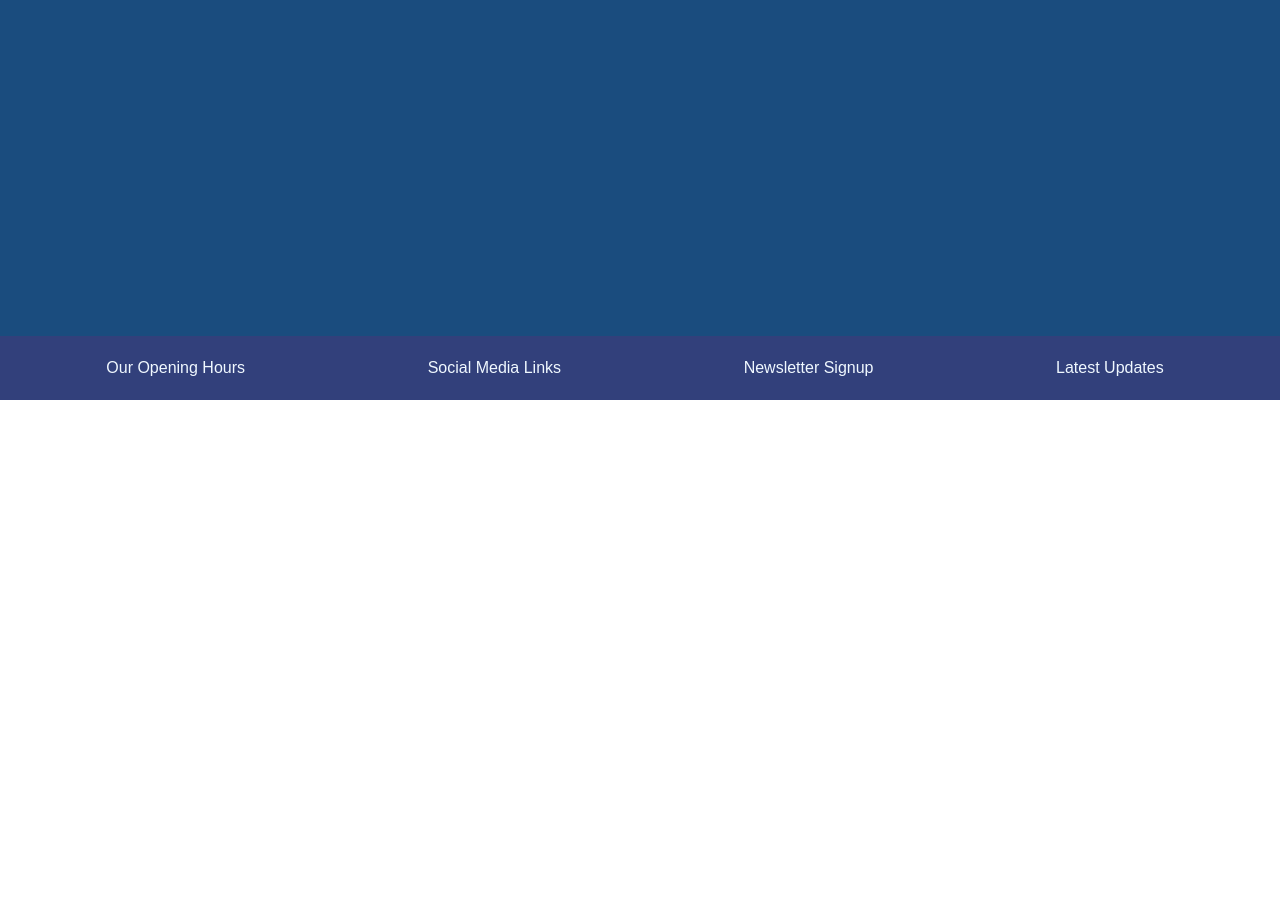
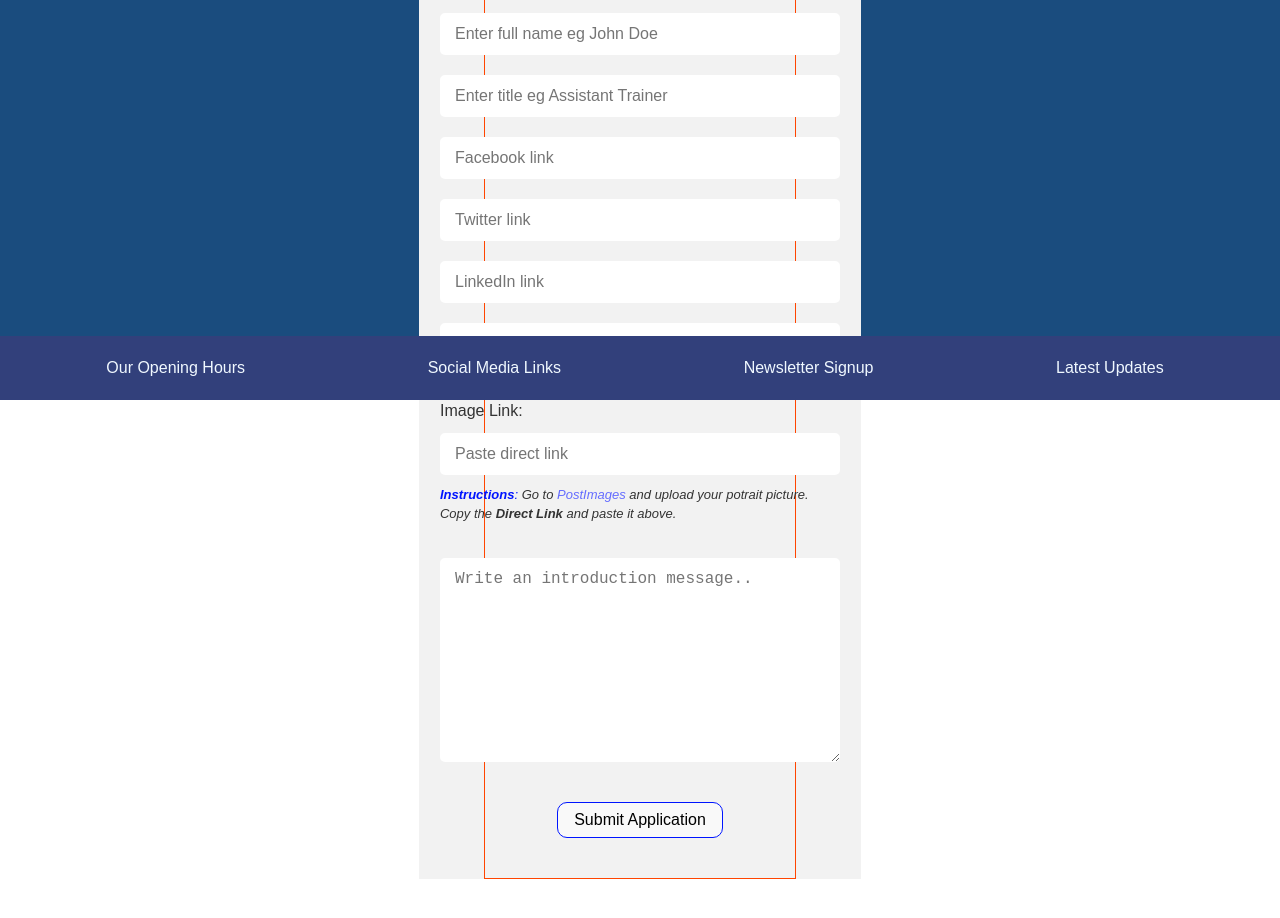
Before and after one commit to brianrono/Gym-Buddy, a React (Vite) app in the folder Gym-Buddy-frontend/: page /Trainers in a window 1280 px wide. Shown: the part 400-1318 px from the top of the page. Before the commit the page ends 800 px from the top, so only its background shows below. Built offline with nearby package versions, Linux system fonts and the light colour scheme.

Commit message:
Remove files not needed

```diff
--- a/Gym-Buddy-frontend/src/App.jsx
+++ b/Gym-Buddy-frontend/src/App.jsx
@@ -1,6 +1,9 @@
 import { useEffect, useState } from 'react';
 import Navbar from './components/Navbar';
 import Footer from './components/Footer';
+import Trainers from './components/Trainers';
+import { BrowserRouter, Switch, Route } from 'react-router-dom';
+
 
 function App() {
     const [darkMode, setDarkMode] = useState(false);
@@ -20,20 +23,19 @@ function App() {
 
   return (
     <div className={`app ${darkMode ? 'dark' : 'light'}`}>
-      <Navbar />
+    <Navbar />
       <img src='../public/darkmode.svg' alt='Dark mode icon' className={`dark-mode-icon ${darkMode ? 'dark' : 'light'}`}
         onClick={toggleDarkMode} />
       <h1 className='header'>Gym Buddy</h1>
-      <table>
-        <thead>
-          <tr>
-            <th>Name</th>
-            <th>Duration</th>
-            <th>Muscle Group</th>
-          </tr>
-        </thead>
-      </table>
+      <BrowserRouter>
+        <Switch>
+            <Route exact path='/Trainers'>
+              <Trainers />
+            </Route>
+        </Switch>
       <Footer />
+    </BrowserRouter>
+
     </div>
   );
 }
--- /dev/null
+++ b/Gym-Buddy-frontend/src/components/Trainers.css
@@ -0,0 +1,53 @@
+.join {
+    border: 1px solid orangered;
+    width: 70%;
+    display: flex;
+    flex-direction: column;
+    justify-content: center;
+    margin: 100px auto;
+    align-items: center;
+    padding-top: 30px;
+}
+
+.joinform {
+    display: flex;
+    flex-direction: column;
+    width: 50vh;
+}
+
+.joinform input,textarea {
+    margin: 10px 0;
+    font-size: 16px;
+    padding: 12px 15px;
+    border-radius: 5px;
+    border: none;
+}
+
+em {
+    font-weight: 300;
+    font-size: 13px;
+}
+
+.joinform button {
+    width: fit-content;
+    margin: auto;
+    padding: 8px 16px;
+    font-size: 16px;
+    margin: 30px auto 40px;
+    border: 1px solid rgb(0, 21, 255);
+    border-radius: 10px;
+}
+
+.joinform button:hover {
+    cursor: pointer;
+    background-color: black;
+    transition: 500ms;
+}
+
+a {
+    text-decoration: none;
+}
+
+#instructions {
+    color: rgb(0, 21, 255);
+}
--- /dev/null
+++ b/Gym-Buddy-frontend/src/components/Trainers.jsx
@@ -0,0 +1,32 @@
+import React from 'react';
+import './Trainers.css'
+
+function Trainers() {
+    return (
+        <div className='join'>
+        <h1>Registration Form</h1>
+        <form className='joinform' >
+            <input type='text' placeholder='Enter full name eg John Doe' name='name' id='name'/>
+            <input type='text' placeholder='Enter title eg Assistant Trainer' name='title' id='title'/>
+            <input type='url' placeholder='Facebook link' name='facebook' id='facebook'/>
+            <input type='url' placeholder='Twitter link' name='twitter' id='twitter'/>
+            <input type='url' placeholder='LinkedIn link' name='linkedin' id='linkedin'/>
+            <input type='url' placeholder='Pintrest link' name='pintrest' id='pintrest'/>
+            <br />
+            <label htmlFor='picture'>Image Link:</label>
+            <input type='url' placeholder='Paste direct link' name='picture' id='picture'/>
+            <em>
+            <span id='instructions'>
+                <strong>Instructions</strong>:
+            </span>{' '} Go to <a href='https://postimages.org/'>PostImages </a> and upload your potrait picture.
+            Copy the <strong> Direct Link </strong>{' '} and paste it above.
+            </em>
+            <br />
+            <textarea name='message' id='message' cols='30' rows='10' placeholder='Write an introduction message..'></textarea>
+            <button type='submit'>Submit Application</button>
+        </form>
+        </div>
+    );
+}
+
+export default Trainers;
```
Also changed, not shown: Gym-Buddy-frontend/src/components/DarkModeToggle.css (added), Gym-Buddy-frontend/src/components/DarkModeToggle.jsx (added).
